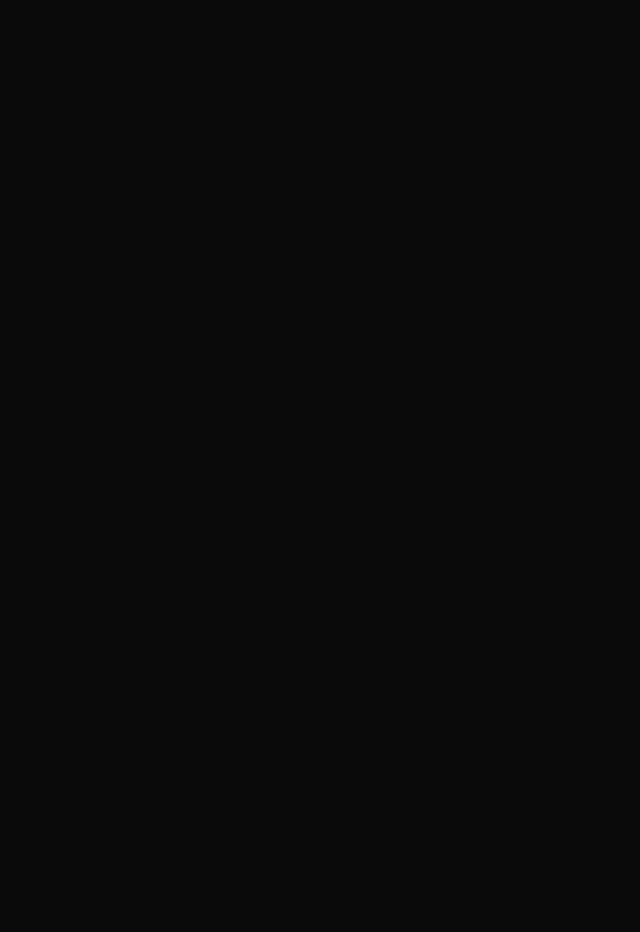
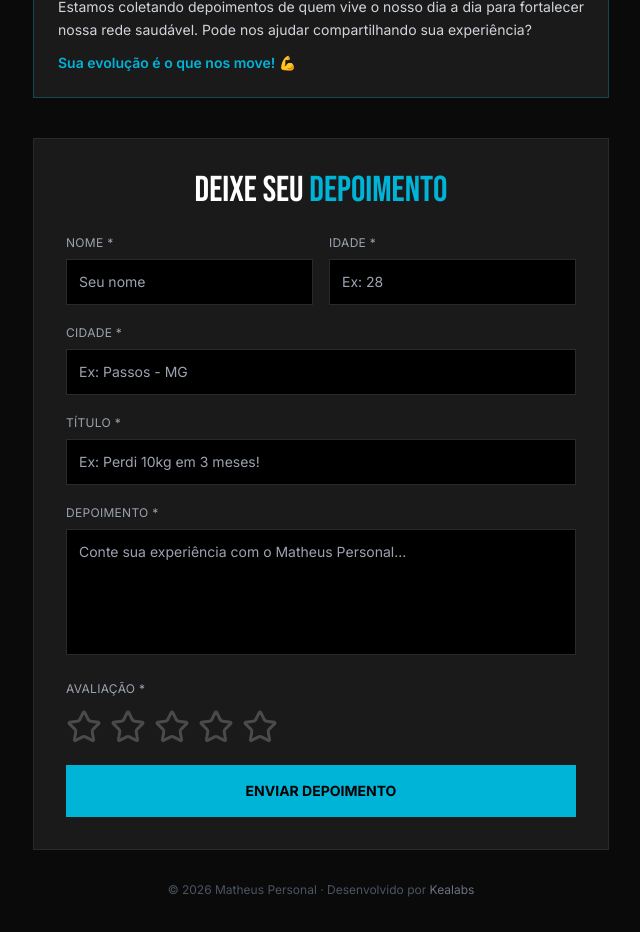
Before and after one commit to kealabs-ai/sitematheuspersonal, a React (Vite) app: page /feedback in a window 1280 px wide. Before the commit this address had no page. Shown: the part 220-1152 px from the top of the page, without its empty margins (319-959 px from the left). Before the commit the page ends 800 px from the top, so only its background shows below. Built offline with nearby package versions, Linux system fonts and the light colour scheme.

Commit message:
feat(feedback): add feedback feature with database table and component
- Add feedbacks table with name, age, city, title, testimonial, rating, and status fields
- Create Feedback.jsx component for frontend
- Add /feedback route in main.jsx

```diff
--- /dev/null
+++ b/src/Feedback.jsx
@@ -0,0 +1,218 @@
+import React, { useState } from 'react';
+import { Star } from 'lucide-react';
+import { motion } from 'framer-motion';
+import matheusLogo from './assets/logotipo_matheus_personal.png';
+
+const FEEDBACK_API = 'https://srv1023256.hstgr.cloud/api/feedback';
+
+const Feedback = () => {
+  const [form, setForm] = useState({ name: '', age: '', city: '', title: '', testimonial: '', rating: 0 });
+  const [hover, setHover] = useState(0);
+  const [status, setStatus] = useState('idle'); // idle | loading | success | error
+  const [errorMsg, setErrorMsg] = useState('');
+
+  const handleChange = (e) => setForm({ ...form, [e.target.name]: e.target.value });
+
+  const handleSubmit = async (e) => {
+    e.preventDefault();
+    if (form.rating === 0) { setErrorMsg('Selecione uma avaliação com as estrelas.'); return; }
+    setStatus('loading');
+    setErrorMsg('');
+    try {
+      const res = await fetch(FEEDBACK_API, {
+        method: 'POST',
+        headers: { 'Content-Type': 'application/json' },
+        body: JSON.stringify({ ...form, age: Number(form.age) }),
+      });
+      if (res.ok) {
+        setStatus('success');
+      } else {
+        const data = await res.json().catch(() => ({}));
+        setErrorMsg(data?.message || 'Erro ao enviar. Tente novamente.');
+        setStatus('error');
+      }
+    } catch {
+      setErrorMsg('Erro de conexão. Verifique sua internet.');
+      setStatus('error');
+    }
+  };
+
+  if (status === 'success') {
+    return (
+      <div className="min-h-screen bg-dark-bg flex items-center justify-center px-4">
+        <motion.div
+          initial={{ opacity: 0, scale: 0.9 }}
+          animate={{ opacity: 1, scale: 1 }}
+          className="text-center max-w-md"
+        >
+          <img src={matheusLogo} alt="Matheus Personal" className="h-14 mx-auto mb-8 brightness-0 invert" />
+          <div className="text-6xl mb-6">🙏</div>
+          <h2 className="text-4xl font-bebas text-lime-green mb-4">Obrigado pelo Depoimento!</h2>
+          <p className="text-gray-300 leading-relaxed">
+            Sua contribuição é muito importante para nós. Em breve você verá seu depoimento no site!
+          </p>
+        </motion.div>
+      </div>
+    );
+  }
+
+  return (
+    <div className="min-h-screen bg-dark-bg text-white font-inter py-12 px-4">
+      <div className="max-w-xl mx-auto">
+
+        {/* Logo */}
+        <div className="text-center mb-10">
+          <img src={matheusLogo} alt="Matheus Personal" className="h-14 mx-auto mb-6 brightness-0 invert" />
+
+          {/* Texto informativo */}
+          <motion.div
+            initial={{ opacity: 0, y: 20 }}
+            animate={{ opacity: 1, y: 0 }}
+            className="bg-dark-card border border-lime-green/30 p-6 text-left"
+          >
+            <p className="text-lime-green font-bold uppercase text-xs tracking-widest mb-3">🌐 Vem novidade por aí!</p>
+            <p className="text-gray-300 text-sm leading-relaxed">
+              O novo site do <span className="text-white font-semibold">Matheus Personal</span> está chegando e queremos <span className="text-lime-green font-semibold">você lá</span>.
+            </p>
+            <p className="text-gray-300 text-sm leading-relaxed mt-3">
+              Estamos coletando depoimentos de quem vive o nosso dia a dia para fortalecer nossa rede saudável. Pode nos ajudar compartilhando sua experiência?
+            </p>
+            <p className="text-lime-green font-semibold text-sm mt-3">Sua evolução é o que nos move! 💪</p>
+          </motion.div>
+        </div>
+
+        {/* Form */}
+        <motion.div
+          initial={{ opacity: 0, y: 30 }}
+          animate={{ opacity: 1, y: 0 }}
+          transition={{ delay: 0.1 }}
+          className="bg-dark-card border border-dark-border p-8"
+        >
+          <h1 className="text-4xl font-bebas uppercase mb-6 text-center">
+            Deixe seu <span className="text-lime-green">Depoimento</span>
+          </h1>
+
+          <form onSubmit={handleSubmit} className="space-y-5">
+
+            <div className="grid grid-cols-2 gap-4">
+              <div>
+                <label className="block text-xs text-gray-400 uppercase tracking-wide mb-2">Nome *</label>
+                <input
+                  name="name"
+                  value={form.name}
+                  onChange={handleChange}
+                  required
+                  placeholder="Seu nome"
+                  className="w-full p-3 bg-black border border-dark-border text-white focus:outline-none focus:border-lime-green transition-colors text-sm"
+                />
+              </div>
+              <div>
+                <label className="block text-xs text-gray-400 uppercase tracking-wide mb-2">Idade *</label>
+                <input
+                  name="age"
+                  value={form.age}
+                  onChange={handleChange}
+                  required
+                  type="number"
+                  min="10"
+                  max="100"
+                  placeholder="Ex: 28"
+                  className="w-full p-3 bg-black border border-dark-border text-white focus:outline-none focus:border-lime-green transition-colors text-sm"
+                />
+              </div>
+            </div>
+
+            <div>
+              <label className="block text-xs text-gray-400 uppercase tracking-wide mb-2">Cidade *</label>
+              <input
+                name="city"
+                value={form.city}
+                onChange={handleChange}
+                required
+                placeholder="Ex: Passos - MG"
+                className="w-full p-3 bg-black border border-dark-border text-white focus:outline-none focus:border-lime-green transition-colors text-sm"
+              />
+            </div>
+
+            <div>
+              <label className="block text-xs text-gray-400 uppercase tracking-wide mb-2">Título *</label>
+              <input
+                name="title"
+                value={form.title}
+                onChange={handleChange}
+                required
+                placeholder="Ex: Perdi 10kg em 3 meses!"
+                className="w-full p-3 bg-black border border-dark-border text-white focus:outline-none focus:border-lime-green transition-colors text-sm"
+              />
+            </div>
+
+            <div>
+              <label className="block text-xs text-gray-400 uppercase tracking-wide mb-2">Depoimento *</label>
+              <textarea
+                name="testimonial"
+                value={form.testimonial}
+                onChange={handleChange}
+                required
+                rows={5}
+                placeholder="Conte sua experiência com o Matheus Personal..."
+                className="w-full p-3 bg-black border border-dark-border text-white focus:outline-none focus:border-lime-green transition-colors text-sm resize-none"
+              />
+            </div>
+
+            {/* Rating */}
+            <div>
+              <label className="block text-xs text-gray-400 uppercase tracking-wide mb-3">Avaliação *</label>
+              <div className="flex gap-2">
+                {[1, 2, 3, 4, 5].map((star) => (
+                  <button
+                    key={star}
+                    type="button"
+                    onClick={() => setForm({ ...form, rating: star })}
+                    onMouseEnter={() => setHover(star)}
+                    onMouseLeave={() => setHover(0)}
+                    className="transition-transform hover:scale-110"
+                  >
+                    <Star
+                      size={36}
+                      className="transition-colors"
+                      fill={(hover || form.rating) >= star ? '#00B4D8' : 'transparent'}
+                      stroke={(hover || form.rating) >= star ? '#00B4D8' : '#4a4a4a'}
+                    />
+                  </button>
+                ))}
+                {form.rating > 0 && (
+                  <span className="ml-2 text-lime-green text-sm self-center font-semibold">
+                    {['', 'Ruim', 'Regular', 'Bom', 'Ótimo', 'Excelente!'][form.rating]}
+                  </span>
+                )}
+              </div>
+            </div>
+
+            {errorMsg && (
+              <div className="bg-red-500/10 border border-red-500 p-3 text-red-400 text-sm">
+                {errorMsg}
+              </div>
+            )}
+
+            <button
+              type="submit"
+              disabled={status === 'loading'}
+              className="w-full bg-lime-green text-black font-bold py-4 uppercase hover:bg-neon-green transition-all text-sm disabled:opacity-50"
+            >
+              {status === 'loading' ? 'Enviando...' : 'Enviar Depoimento'}
+            </button>
+          </form>
+        </motion.div>
+
+        <p className="text-center text-gray-600 text-xs mt-8">
+          © {new Date().getFullYear()} Matheus Personal · Desenvolvido por{' '}
+          <a href="https://www.kealabs.com.br" target="_blank" rel="noopener noreferrer" className="text-gray-500 hover:text-lime-green transition-colors">
+            Kealabs
+          </a>
+        </p>
+      </div>
+    </div>
+  );
+};
+
+export default Feedback;
--- a/src/main.jsx
+++ b/src/main.jsx
@@ -10,6 +10,7 @@
 import Confirmation from './Confirmation.jsx';
 import Terms from './Terms.jsx';
 import Privacy from './Privacy.jsx';
+import Feedback from './Feedback.jsx';
 import './index.css';
 
 ReactDOM.createRoot(document.getElementById('root')).render(
@@ -25,6 +26,7 @@
         <Route path="/confirmation" element={<Confirmation />} />
         <Route path="/termos" element={<Terms />} />
         <Route path="/privacidade" element={<Privacy />} />
+        <Route path="/feedback" element={<Feedback />} />
       </Routes>
     </BrowserRouter>
   </React.StrictMode>
```
Also changed, not shown: 1 other file (tests, documents, lock files or other folders).
